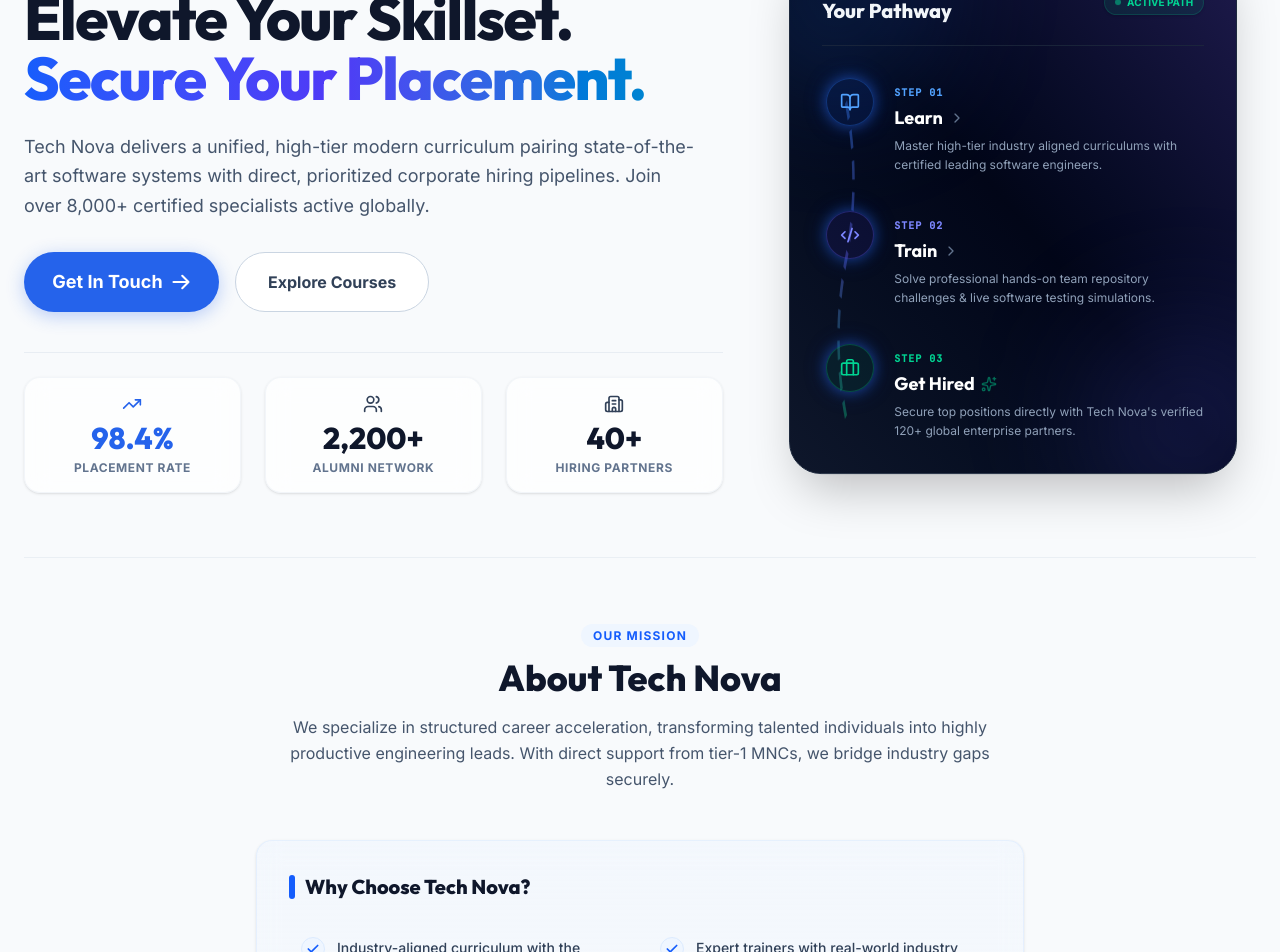
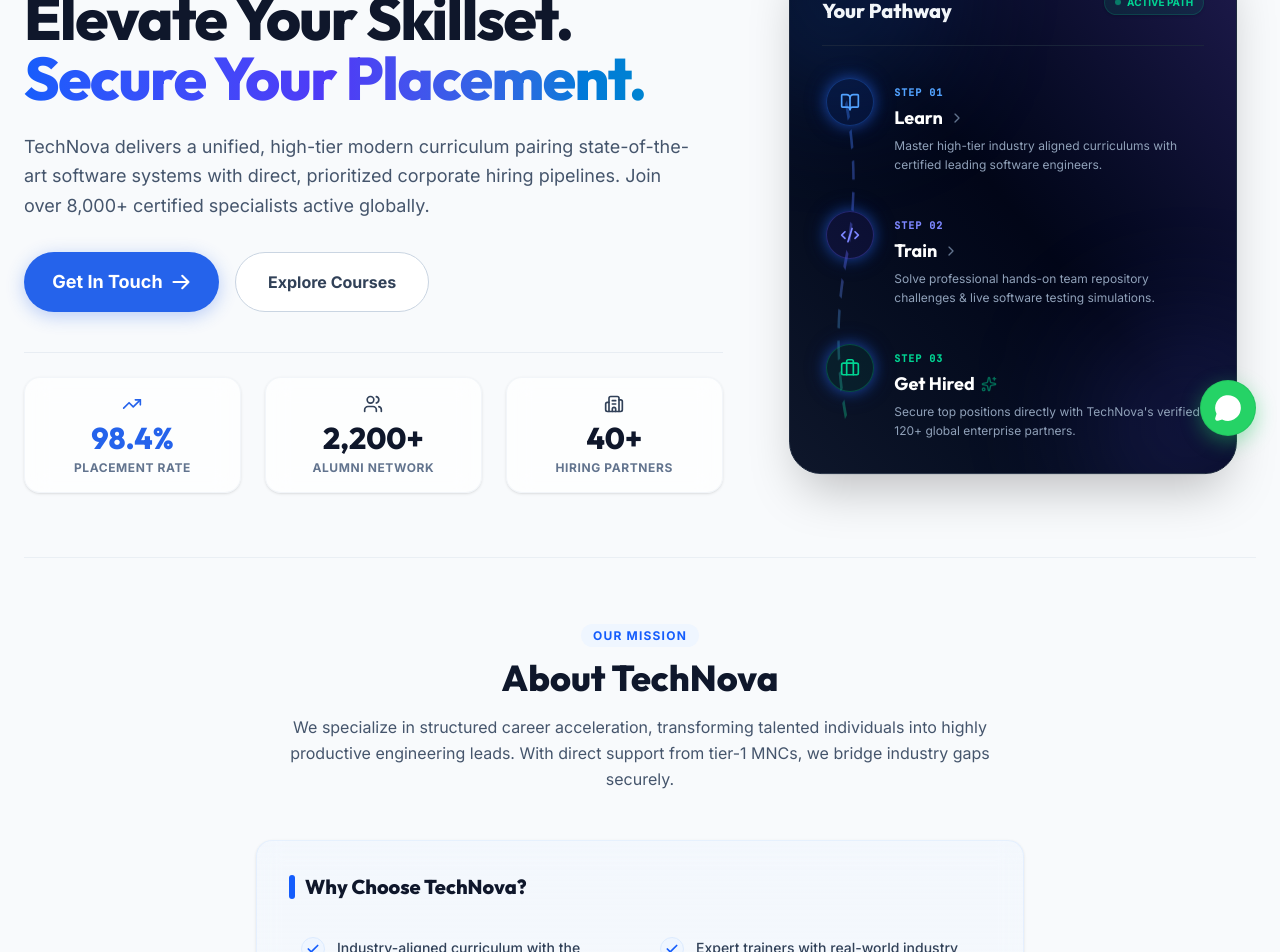
Before and after one commit to sanjai-3130/technove, a React (Vite) app: page / in a window 1280 px wide. Shown: the part 340-1292 px from the top of the page. Built offline with nearby package versions, Linux system fonts and the light colour scheme.

Commit message:
feat: rebrand to TechNova and add WhatsApp support
Update application title and branding throughout the landing page. Introduce a floating WhatsApp support button with animation to enhance user engagement.

```diff
--- a/index.html
+++ b/index.html
@@ -3,7 +3,7 @@
   <head>
     <meta charset="UTF-8" />
     <meta name="viewport" content="width=device-width, initial-scale=1.0" />
-    <title>My Google AI Studio App</title>
+    <title>TechNova</title>
   </head>
   <body>
     <div id="root"></div>
--- a/src/App.tsx
+++ b/src/App.tsx
@@ -41,7 +41,8 @@
   Calendar,
   Check,
   RefreshCw,
-  UserCheck
+  UserCheck,
+  MessageCircle
 } from 'lucide-react';
 
 // Define the type for the custom ripple effect
@@ -167,13 +168,13 @@
       name: "Aarav Sharma",
       role: "Software Engineer at Microsoft",
       image: "https://images.unsplash.com/photo-1507003211169-0a1dd7228f2d?auto=format&fit=crop&q=80&w=120",
-      quote: "Tech Nova completely transformed my career trajectory. The direct placement assistance and high-quality courses gave me the edge I needed to land a role at Microsoft."
+      quote: "TechNova completely transformed my career trajectory. The direct placement assistance and high-quality courses gave me the edge I needed to land a role at Microsoft."
     },
     {
       name: "Priya Patel",
       role: "Data Analyst at IBM",
       image: "https://images.unsplash.com/photo-1494790108377-be9c29b29330?auto=format&fit=crop&q=80&w=120",
-      quote: "The practical, industry-aligned training at Tech Nova bridged the gap between theory and actual enterprise expectations. Highly recommended!"
+      quote: "The practical, industry-aligned training at TechNova bridged the gap between theory and actual enterprise expectations. Highly recommended!"
     },
     {
       name: "Rohan Das",
@@ -488,10 +489,10 @@
               onClick={() => setActiveTab('Home')}
               className="focus:outline-none focus:ring-2 focus:ring-blue-600 focus:ring-offset-2 rounded-xl transition-all flex-shrink-0"
             >
-              {/* Uploaded official Tech Nova Logo */}
+              {/* Uploaded official TechNova Logo */}
               <img
                 src={companyLogo}
-                alt="Tech Nova Logo"
+                alt="TechNova Logo"
                 referrerPolicy="no-referrer"
                 style={{ width: '70px', height: '70px' }}
                 className="object-contain mix-blend-multiply flex-shrink-0 transition-transform duration-500 group-hover:rotate-[15deg]"
@@ -505,7 +506,7 @@
                 className="group/text focus:outline-none focus:ring-2 focus:ring-blue-600 focus:ring-offset-2 rounded-lg transition-all flex flex-col"
               >
                 <span className="text-xl md:text-2xl font-extrabold tracking-wider text-[#2563EB] font-display leading-tight m-0 p-0 select-none group-hover/text:text-blue-700 transition-colors">
-                  TECH NOVA
+                  TECHNOVA
                 </span>
                 <span className="text-[11px] tracking-[0.16em] uppercase text-slate-500 font-semibold leading-none mt-1 select-none font-sans">
                   Career Solution
@@ -682,7 +683,7 @@
       {/* CORE PRESENTATION BODY */}
       <main className="max-w-7xl mx-auto px-4 md:px-6 mt-6 relative z-10">
 
-        {/* HERO INTRO & INTERACTIVE SHOWCASE FOR TECH NOVA */}
+        {/* HERO INTRO & INTERACTIVE SHOWCASE FOR TECHNOVA */}
         <section id="home" className="py-12 md:py-16 grid grid-cols-1 lg:grid-cols-12 gap-12 items-center">
 
           {/* Left Hero Description */}
@@ -700,7 +701,7 @@
             </h1>
 
             <p className="text-lg text-slate-600 max-w-2xl leading-relaxed">
-              Tech Nova delivers a unified, high-tier modern curriculum pairing state-of-the-art software systems with direct, prioritized corporate hiring pipelines. Join over 8,000+ certified specialists active globally.
+              TechNova delivers a unified, high-tier modern curriculum pairing state-of-the-art software systems with direct, prioritized corporate hiring pipelines. Join over 8,000+ certified specialists active globally.
             </p>
 
             <div className="flex flex-col sm:flex-row gap-4 w-full sm:w-auto mt-2">
@@ -871,7 +872,7 @@
                           <Sparkles className="w-4 h-4 text-emerald-400 animate-pulse" />
                         </h4>
                         <p className="text-slate-400 text-xs mt-1 leading-relaxed">
-                          Secure top positions directly with Tech Nova's verified 120+ global enterprise partners.
+                          Secure top positions directly with TechNova's verified 120+ global enterprise partners.
                         </p>
                       </div>
                     </div>
@@ -890,13 +891,13 @@
               OUR MISSION
             </span>
             <h2 className="text-3xl md:text-4xl font-extrabold text-slate-900 mt-3 font-display">
-              About Tech Nova
+              About TechNova
             </h2>
             <p className="text-slate-600 mt-4 leading-relaxed">
               We specialize in structured career acceleration, transforming talented individuals into highly productive engineering leads. With direct support from tier-1 MNCs, we bridge industry gaps securely.
             </p>
 
-            {/* Why Choose Tech Nova? Subsection with Framer Motion fade-in */}
+            {/* Why Choose TechNova? Subsection with Framer Motion fade-in */}
             <motion.div
               initial={{ opacity: 0, y: 15 }}
               whileInView={{ opacity: 1, y: 0 }}
@@ -906,7 +907,7 @@
             >
               <h3 className="text-lg md:text-xl font-extrabold text-slate-900 mb-6 font-display flex items-center gap-2.5">
                 <span className="w-1.5 h-6 bg-blue-600 rounded-full" />
-                Why Choose Tech Nova?
+                Why Choose TechNova?
               </h3>
 
               <div className="grid grid-cols-1 sm:grid-cols-2 gap-4">
@@ -1360,7 +1361,7 @@
             <div className="grid grid-cols-1 lg:grid-cols-12 gap-10 relative z-10">
               <div className="lg:col-span-5 flex flex-col items-start gap-6 text-left">
                 <span className="text-blue-300 font-bold text-xs tracking-widest uppercase bg-blue-500/10 border border-blue-500/20 px-3 py-1 rounded-full">
-                  CONNECT WITH TECH NOVA
+                  CONNECT WITH TECHNOVA
                 </span>
 
                 <h2 className="text-3xl md:text-4xl font-extrabold leading-tight font-display text-white">
@@ -1399,7 +1400,7 @@
                     <div>
                       <p className="text-xs text-slate-400 font-medium">Location</p>
                       <p className="text-sm font-semibold text-slate-100">
-                        Tech Nova Career Solution<br />
+                        TechNova Career Solution<br />
                         Chennai, Tamil Nadu, India
                       </p>
                     </div>
@@ -1573,7 +1574,7 @@
             <div className="bg-gradient-to-r from-blue-600 to-indigo-600 text-white px-6 py-5 flex items-center justify-between">
               <div className="flex items-center gap-2">
                 <HeartHandshake className="w-5 h-5 text-blue-100" />
-                <h3 className="text-lg font-bold font-display">Tech Nova Consultations</h3>
+                <h3 className="text-lg font-bold font-display">TechNova Consultations</h3>
               </div>
               <button
                 onClick={() => setIsContactModalOpen(false)}
@@ -1743,7 +1744,7 @@
             exit={{ opacity: 0, y: 20, scale: 0.8 }}
             transition={{ duration: 0.2, ease: "easeOut" }}
             onClick={() => window.scrollTo({ top: 0, behavior: 'smooth' })}
-            className="fixed bottom-6 right-6 z-50 w-12 h-12 rounded-full bg-[#F59E0B] hover:bg-amber-500 text-white shadow-[0_4px_14px_rgba(245,158,11,0.4)] hover:shadow-[0_6px_20px_rgba(245,158,11,0.6)] hover:scale-110 active:scale-95 transition-all duration-300 flex items-center justify-center cursor-pointer focus:outline-none focus:ring-2 focus:ring-amber-400 focus:ring-offset-2 border border-amber-400/20"
+            className="fixed bottom-24 right-6 z-50 w-12 h-12 rounded-full bg-[#F59E0B] hover:bg-amber-500 text-white shadow-[0_4px_14px_rgba(245,158,11,0.4)] hover:shadow-[0_6px_20px_rgba(245,158,11,0.6)] hover:scale-110 active:scale-95 transition-all duration-300 flex items-center justify-center cursor-pointer focus:outline-none focus:ring-2 focus:ring-amber-400 focus:ring-offset-2 border border-amber-400/20"
             aria-label="Scroll back to top"
           >
             <ArrowUp className="w-5 h-5 text-white" />
@@ -1751,6 +1752,28 @@
         )}
       </AnimatePresence>
 
+      {/* FLOATING WHATSAPP SUPPORT BUTTON */}
+      <div id="whatsapp-support-floating" className="fixed bottom-6 right-6 z-50 group flex items-center">
+        {/* Tooltip */}
+        <div className="absolute right-full mr-3 bg-slate-900 text-white text-xs font-bold px-3 py-1.5 rounded-lg shadow-xl opacity-0 group-hover:opacity-100 transition-opacity duration-300 pointer-events-none whitespace-nowrap border border-slate-800 flex items-center gap-1.5">
+          <span className="w-1.5 h-1.5 rounded-full bg-[#25D366] animate-ping" />
+          Chat with Us
+          {/* Arrow */}
+          <div className="absolute left-full top-1/2 -translate-y-1/2 border-y-4 border-y-transparent border-l-4 border-l-slate-900" />
+        </div>
+
+        {/* Button Link */}
+        <a
+          href="https://wa.me/919952077910?text=Hello%20TechNova%20Career%20Solution,%20I%20would%20like%20to%20know%20more%20about%20your%20courses."
+          target="_blank"
+          rel="noopener noreferrer"
+          className="w-14 h-14 rounded-full bg-[#25D366] text-white shadow-[0_6px_20px_rgba(37,211,102,0.4)] hover:shadow-[0_10px_28px_rgba(37,211,102,0.65)] hover:scale-110 active:scale-95 transition-all duration-300 flex items-center justify-center cursor-pointer border border-[#20ba5a]/50 focus:outline-none focus:ring-2 focus:ring-[#25D366] focus:ring-offset-2 whatsapp-btn-bounce"
+          aria-label="Chat with Us on WhatsApp"
+        >
+          <MessageCircle className="w-7 h-7 text-white fill-white" />
+        </a>
+      </div>
+
       {/* FOOTER */}
       <footer className="w-full bg-[#0F172A] text-slate-300 relative overflow-hidden mt-20">
         {/* Subtle top border with a blue gradient */}
@@ -1769,14 +1792,14 @@
                 <div className="w-12 h-12 rounded-xl bg-white flex items-center justify-center p-1.5 shadow-[0_4px_12px_rgba(255,255,255,0.08)] border border-slate-800">
                   <img
                     src={companyLogo}
-                    alt="Tech Nova Logo"
+                    alt="TechNova Logo"
                     referrerPolicy="no-referrer"
                     className="w-full h-full object-contain"
                   />
                 </div>
                 <div className="flex flex-col">
                   <span className="text-xl font-extrabold tracking-wider text-white font-display leading-tight select-none">
-                    TECH NOVA
+                    TECHNOVA
                   </span>
                   <span className="text-[10px] tracking-[0.16em] uppercase text-blue-400 font-bold leading-none mt-1 select-none">
                     Career Solution
@@ -1825,7 +1848,7 @@
                     <MapPin className="w-4 h-4" />
                   </div>
                   <span className="text-sm text-slate-400 leading-relaxed pt-0.5">
-                    Tech Nova Career Solution<br />
+                    TechNova Career Solution<br />
                     Chennai, Tamil Nadu, India
                   </span>
                 </li>
@@ -1881,7 +1904,7 @@
           {/* Copyright Section */}
           <div className="flex flex-col md:flex-row items-center justify-between gap-4">
             <p className="text-sm text-slate-400 text-center md:text-left select-none">
-              © 2026 Tech Nova Career Solution. All Rights Reserved.
+              © 2026 TechNova Career Solution. All Rights Reserved.
             </p>
           </div>
         </div>
--- a/src/index.css
+++ b/src/index.css
@@ -205,6 +205,28 @@
 .training-card:hover .arrow-icon,
 .training-card:not(:hover) .enroll-btn:hover .arrow-icon {
   transform: translateX(4px) !important;
+}
+
+/* ==========================================================================
+   WHATSAPP FLOATING BUTTON STYLES
+   ========================================================================== */
+@keyframes whatsapp-bounce {
+  0%, 100%, 75% {
+    transform: translateY(0);
+  }
+  87.5% {
+    transform: translateY(-8px);
+  }
+}
+
+.whatsapp-btn-bounce {
+  animation: whatsapp-bounce 4s ease-in-out infinite;
+}
+
+#whatsapp-support-floating:hover .whatsapp-btn-bounce,
+#whatsapp-support-floating:active .whatsapp-btn-bounce,
+#whatsapp-support-floating:focus-within .whatsapp-btn-bounce {
+  animation-play-state: paused !important;
 }
 
 /* ==========================================================================
```
